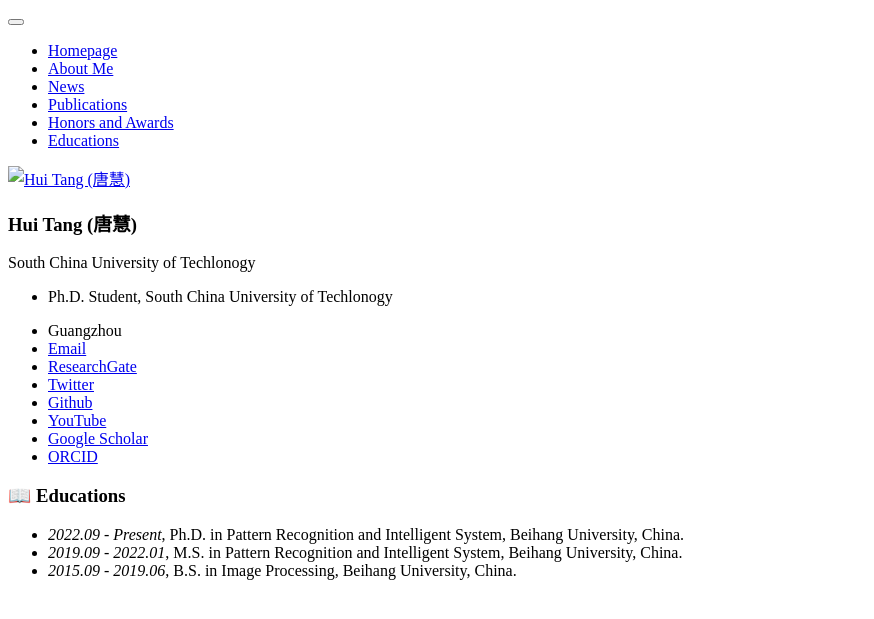
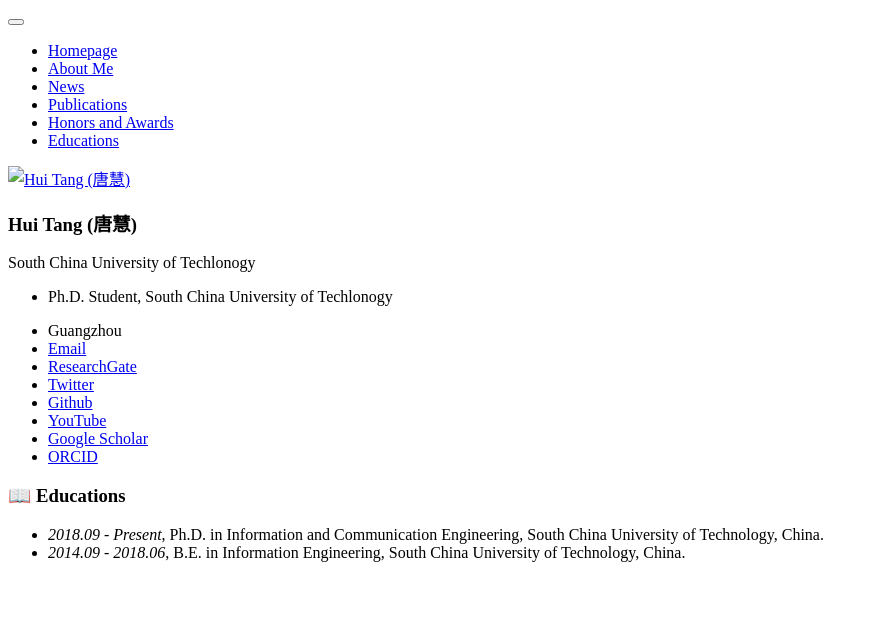
Before and after one commit to KyanChen/KyanChen.github.io, a Jekyll site: the page built from _pages/includes/others.md, in a window 1280 px wide. Shown: the top 619 px of the page, without its empty margins (0-874 px from the left). Built offline with Jekyll 4.4.1, drawn with Linux system fonts in a browser that asks for light colours; our own code applies the rules of GitHub Pages for plain Markdown files.

Commit message:
Update others.md

```diff
--- a/_pages/includes/others.md
+++ b/_pages/includes/others.md
@@ -1,5 +1,4 @@
 
 # 📖 Educations
-- *2022.09 - Present*, Ph.D. in Pattern Recognition and Intelligent System, Beihang University, China.
-- *2019.09 - 2022.01*, M.S. in Pattern Recognition and Intelligent System, Beihang University, China.
-- *2015.09 - 2019.06*, B.S. in Image Processing, Beihang University, China.
+- *2018.09 - Present*, Ph.D. in Information and Communication Engineering, South China University of Technology, China.
+- *2014.09 - 2018.06*, B.E. in Information Engineering, South China University of Technology, China.
```
